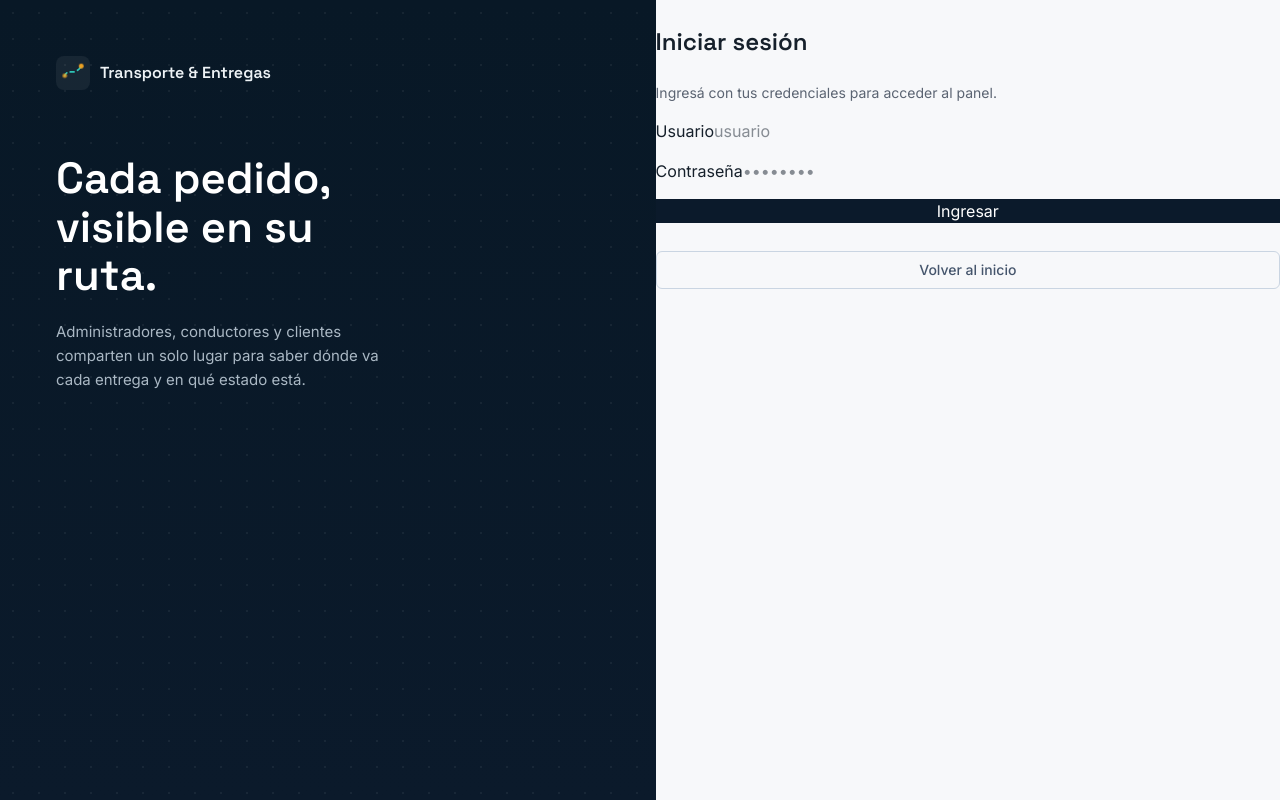
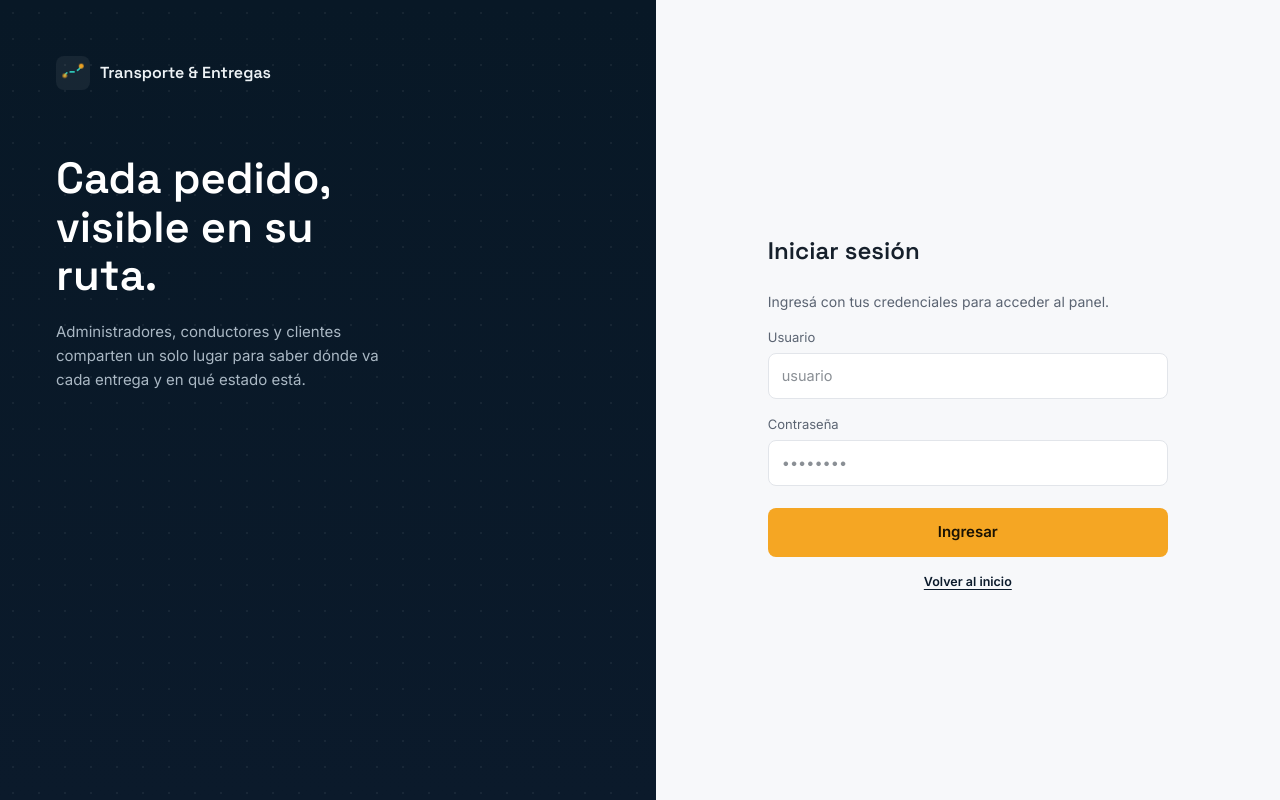
Before and after one commit to MRRMG7/frontend-logistica, a React (Vite) app: page /login in a window 1280 px wide. Built offline with nearby package versions, Linux system fonts and the light colour scheme; no server answers.

Commit message:
fix: restaurar el diseno del login usando las clases del CSS

```diff
--- a/src/pages/Login.tsx
+++ b/src/pages/Login.tsx
@@ -63,15 +63,15 @@ export default function Login() {
         </p>
       </section>
 
-      <section className="panel-form">
+      <section className="panel-formulario">
+        <div className="tarjeta-login">
         <form onSubmit={enviar} className="form-login">
           <h2 className="form-titulo">Iniciar sesión</h2>
           <p className="form-subtitulo">Ingresá con tus credenciales para acceder al panel.</p>
 
-          <label className="label">
+          <label className="campo">
             Usuario
             <input
-              className="input"
               type="text"
               value={usuario}
               onChange={(e) => setUsuario(e.target.value)}
@@ -80,10 +80,9 @@ export default function Login() {
             />
           </label>
 
-          <label className="label">
+          <label className="campo">
             Contraseña
             <input
-              className="input"
               type="password"
               value={password}
               onChange={(e) => setPassword(e.target.value)}
@@ -92,20 +91,21 @@ export default function Login() {
             />
           </label>
 
-          {error && <p className="error">{error}</p>}
+          {error && <p className="error-login">{error}</p>}
 
-          <button className="btn-primario" type="submit" disabled={cargando}>
+          <button className="btn-entrar" type="submit" disabled={cargando}>
             {cargando ? "Ingresando..." : "Ingresar"}
           </button>
 
           <button
             type="button"
             onClick={() => navigate("/")}
-            className="mt-3 w-full rounded-md border border-slate-300 px-4 py-2 text-sm font-medium text-slate-600 transition hover:bg-slate-50"
+            className="link-suave"
           >
             Volver al inicio
           </button>
         </form>
+        </div>
       </section>
     </main>
   );
```
